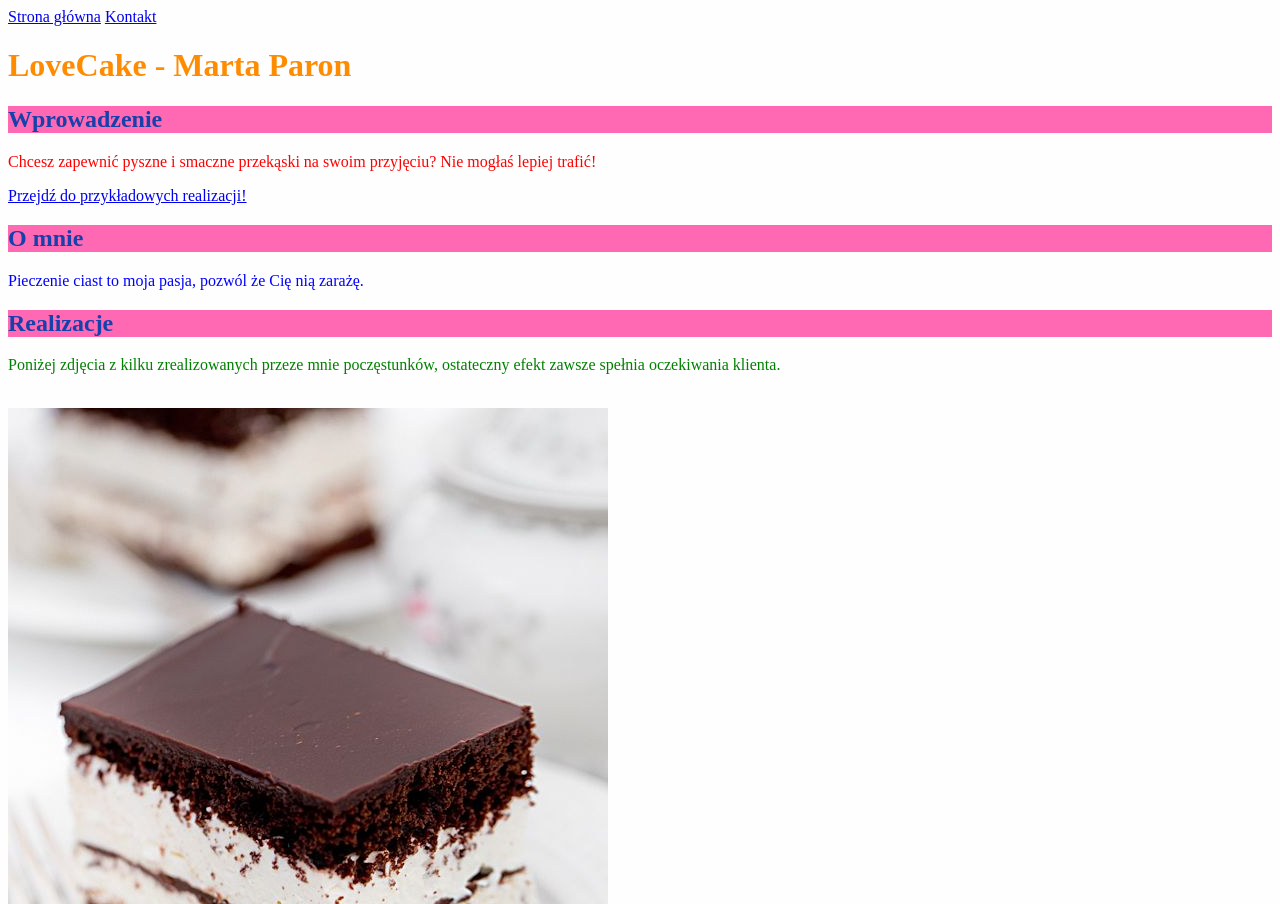
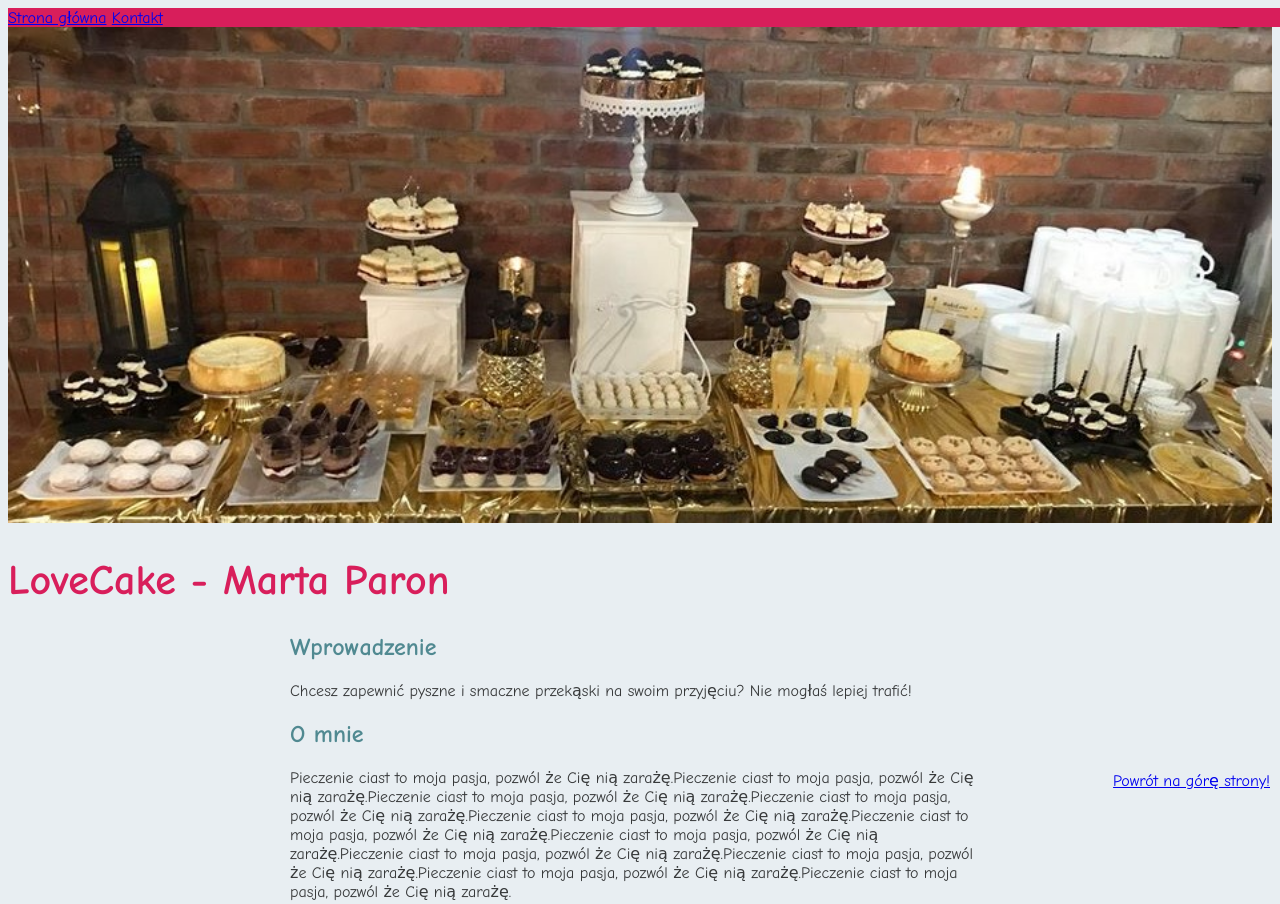
Before and after one commit to JakubKrzyszton/homepage, a plain HTML site: page index.html in a window 1280 px wide. Shown: the top 904 px of the page. Drawn offline with Linux system fonts and the light colour scheme.

Commit message:
displayChanges

```diff
--- a/index.html
+++ b/index.html
@@ -11,11 +11,13 @@
 </head>
 
 <body>
-    <header>
+    <header class="navigationpanel">
+        <section class="top">
         <a href="index.html">Strona główna</a>
         <a href="kontakt.html">Kontakt</a>
+    </section>
     </header>
-
+    <img src="cover.jpg" alt="Cover Photo" class="coverphoto">
     <main>
         <header>
             <h1 class="mainHeader">LoveCake - Marta Paron</h1>
@@ -24,24 +26,23 @@
         <section>
             <h2 class="sectionHeader">Wprowadzenie</h2>
             <p>Chcesz zapewnić pyszne i smaczne przekąski na swoim przyjęciu? Nie mogłaś lepiej trafić!</p>
-            <a href="#realizacje">Przejdź do przykładowych realizacji!</a>
         </section>
 
         <section>
             <section>
                 <h2 class="sectionHeader">O mnie</h2>
-                <p class="aboutMe">Pieczenie ciast to moja pasja, pozwól że Cię nią zarażę.</p>
+                <p class="aboutMe">Pieczenie ciast to moja pasja, pozwól że Cię nią zarażę.Pieczenie ciast to moja pasja, pozwól że Cię nią zarażę.Pieczenie ciast to moja pasja, pozwól że Cię nią zarażę.Pieczenie ciast to moja pasja, pozwól że Cię nią zarażę.Pieczenie ciast to moja pasja, pozwól że Cię nią zarażę.Pieczenie ciast to moja pasja, pozwól że Cię nią zarażę.Pieczenie ciast to moja pasja, pozwól że Cię nią zarażę.Pieczenie ciast to moja pasja, pozwól że Cię nią zarażę.Pieczenie ciast to moja pasja, pozwól że Cię nią zarażę.Pieczenie ciast to moja pasja, pozwól że Cię nią zarażę.Pieczenie ciast to moja pasja, pozwól że Cię nią zarażę.</p>
             </section>
 
-            <section id="realizacje">
+            <section>
                 <h2 class="sectionHeader">Realizacje</h2>
                 <p>Poniżej zdjęcia z kilku zrealizowanych przeze mnie poczęstunków, ostateczny efekt zawsze spełnia
                     oczekiwania klienta.</p><br>
-                <img src="ciasto.jpg">
+                <img src="ciasto.jpg" width="200px" height="200px">
             </section>
         </section>
     </main>
-    <footer><br><br><br>Designed by Kuba, 2019.</footer>
+    <footer><br><br><a href="#top" class="topbutton">Powrót na górę strony!</a><br>Designed by Kuba, 2019.</footer>
     <script src="main.js"></script>
 </body>
 
--- a/style.css
+++ b/style.css
@@ -1,7 +1,8 @@
-body{background: #fefefe}
+body{background: #E8EEF2; font-family:"Comic Sans MS", cursive, sans-serif}
 h2{color: #1640AA}
-.mainHeader{color: darkorange; font-size: 32px}
-.sectionHeader{background: hotpink}
-#realizacje p{color: green}
-html body p{color: red;}
-.aboutMe{color: blue;}
+.mainHeader{color: #508991; font-size: 42px; right: 10px; color: #D81E5B; align-content: flex-end;}
+.sectionHeader{color: #508991; max-width: 700px; margin: 20px auto;}
+.navigationpanel{color: #331832; background-color: #D81E5B; position:fixed; width: 100%;}
+.topbutton{position:fixed; bottom: 10px; right: 10px}
+html body p{color: #37393A ;max-width: 700px; margin: 10px auto;}
+.coverphoto{width: 100%; height: 100%;}
```
Also changed, not shown: cover.jpg (added).
